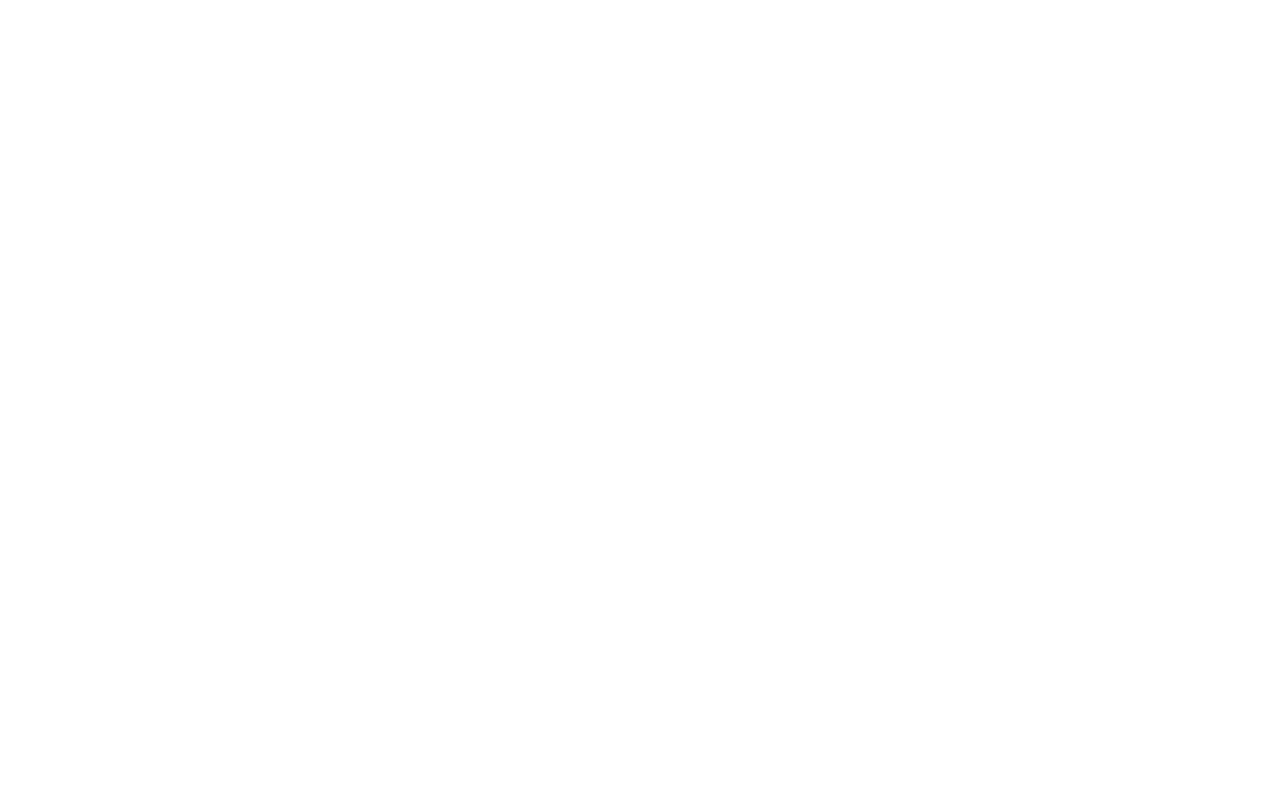
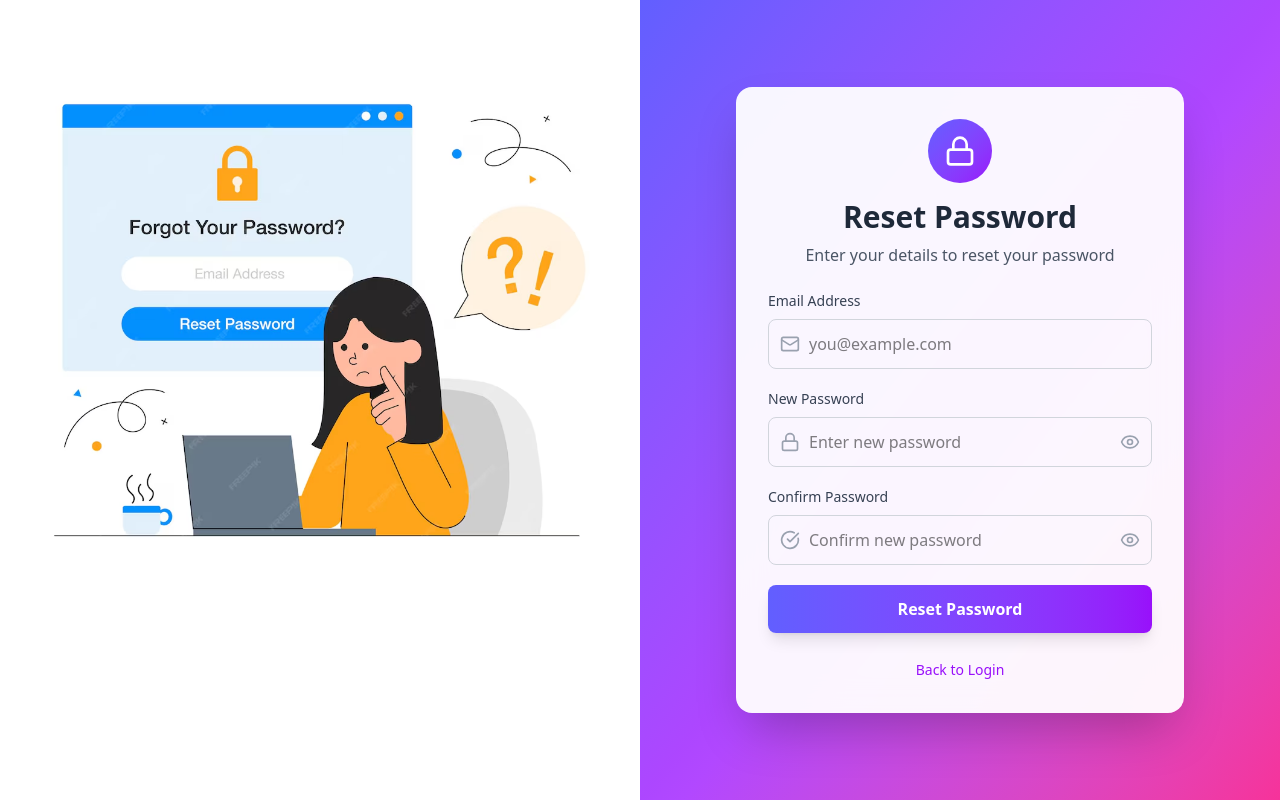
Before and after one commit to hari-7102/Blog-Frontend, a React (Vite) app: page /forgot in a window 1280 px wide. Before the commit this address had no page. Built offline with nearby package versions, Linux system fonts and the light colour scheme.

Commit message:
add forgot password

```diff
--- a/src/App.tsx
+++ b/src/App.tsx
@@ -14,6 +14,7 @@
 const AdminUser = lazy(() => import('./components/AdminUser'))
 const Notfound = lazy(() => import('./components/Notfound'))
 const AdminUpdate = lazy(() => import('./components/AdminUpdate'))
+const ForgotPassword = lazy(() => import('./components/ForgotPassword'))
 
 const App = () => {
 
@@ -25,6 +26,7 @@
           <Route path="/" element={<Home/>} />
           <Route path="/login" element={<Login/>} />
           <Route path="/register" element={<Register/>} />
+          <Route path="/forgot" element={<ForgotPassword/>} />
           <Route path="/blog" element={<Blog/>} />
           <Route path="/create" element={<CreateBlog/>} />
           <Route path="/update" element={<UpdateBlog/>} />
--- a/src/apiClient/apiClient.tsx
+++ b/src/apiClient/apiClient.tsx
@@ -1,8 +1,8 @@
 import axios from 'axios';
 
 const apiClient = axios.create({
-  // baseURL: "http://localhost:3000",
-  baseURL : "https://blog-backend-lake-sigma.vercel.app/",
+  baseURL: "http://localhost:3000",
+  // baseURL : "https://blog-backend-lake-sigma.vercel.app/",
   withCredentials: true,
   headers: {
     'Content-Type': 'application/json',
--- /dev/null
+++ b/src/components/ForgotPassword.tsx
@@ -0,0 +1,161 @@
+import React from 'react'
+
+import { useState } from 'react';
+import { Eye, EyeOff, Mail, Lock, CheckCircle } from 'lucide-react';
+import Img from '../assets/Forgot.png'
+import apiClient from '../apiClient/apiClient';
+
+const ForgotPassword = () => {
+  const [showPassword, setShowPassword] = useState(false);
+  const [showConfirmPassword, setShowConfirmPassword] = useState(false);
+  const [formData, setFormData] = useState({
+    email: '',
+    password: '',
+    confirmPassword: ''
+  });
+  const [errors, setErrors] = useState({});
+
+  const handleChange = (e) => {
+    const { name, value } = e.target;
+    setFormData(prev => ({
+      ...prev,
+      [name]: value
+    }));
+    if (errors[name]) {
+      setErrors(prev => ({ ...prev, [name]: '' }));
+    }
+  };
+
+  const handleSubmit = async(e) => {
+
+    e.preventDefault();
+    const data = {
+      email: formData.email,
+      password: formData.password,
+      confirmPassword: formData.confirmPassword
+    };
+    try{
+        const reponse = await apiClient.post('/forgotpassword',data)
+        console.log(reponse.data);
+        alert("Password Reset Successful!.");
+        window.location.href = '/login';
+    }catch(err){
+      console.log("Error:",err)
+    }
+  }
+
+
+  return (
+    <div className='w-full flex overflow-hidden'>
+
+        <div className='w-1/2 '>
+            <img src={Img} alt="" />
+        </div>
+
+
+        <div className="w-1/2  min-h-screen bg-gradient-to-br from-indigo-500 via-purple-500 to-pink-500 flex items-center justify-center p-4">
+        <div className="w-full max-w-md">
+            <div className="bg-white/95 backdrop-blur-lg rounded-2xl shadow-2xl p-8 space-y-6">
+            <div className="text-center space-y-2">
+                <div className="w-16 h-16 bg-gradient-to-br from-indigo-500 to-purple-600 rounded-full mx-auto flex items-center justify-center mb-4">
+                <Lock className="w-8 h-8 text-white" />
+                </div>
+                <h2 className="text-3xl font-bold text-gray-800">Reset Password</h2>
+                <p className="text-gray-600">Enter your details to reset your password</p>
+            </div>
+
+            <form onSubmit={handleSubmit} className="space-y-5">
+                <div className="space-y-2">
+                <label htmlFor="email" className="text-sm font-medium text-gray-700 block">
+                    Email Address
+                </label>
+                <div className="relative">
+                    <Mail className="absolute left-3 top-1/2 transform -translate-y-1/2 w-5 h-5 text-gray-400" />
+                    <input
+                    type="email"
+                    id="email"
+                    name="email"
+                    value={formData.email}
+                    onChange={handleChange}
+                    className={`w-full pl-10 pr-4 py-3 border ${errors.email ? 'border-red-500' : 'border-gray-300'} rounded-lg focus:ring-2 focus:ring-purple-500 focus:border-transparent outline-none transition-all`}
+                    placeholder="you@example.com"
+                    />
+                </div>
+
+                </div>
+
+                <div className="space-y-2">
+                <label htmlFor="password" className="text-sm font-medium text-gray-700 block">
+                    New Password
+                </label>
+                <div className="relative">
+                    <Lock className="absolute left-3 top-1/2 transform -translate-y-1/2 w-5 h-5 text-gray-400" />
+                    <input
+                    type={showPassword ? 'text' : 'password'}
+                    id="password"
+                    name="password"
+                    value={formData.password}
+                    onChange={handleChange}
+                    className={`w-full pl-10 pr-12 py-3 border ${errors.password ? 'border-red-500' : 'border-gray-300'} rounded-lg focus:ring-2 focus:ring-purple-500 focus:border-transparent outline-none transition-all`}
+                    placeholder="Enter new password"
+                    />
+                    <button
+                    type="button"
+                    onClick={() => setShowPassword(!showPassword)}
+                    className="absolute right-3 top-1/2 transform -translate-y-1/2 text-gray-400 hover:text-gray-600"
+                    >
+                    {showPassword ? <EyeOff className="w-5 h-5" /> : <Eye className="w-5 h-5" />}
+                    </button>
+                </div>
+
+                </div>
+
+                <div className="space-y-2">
+                <label htmlFor="confirmPassword" className="text-sm font-medium text-gray-700 block">
+                    Confirm Password
+                </label>
+                <div className="relative">
+                    <CheckCircle className="absolute left-3 top-1/2 transform -translate-y-1/2 w-5 h-5 text-gray-400" />
+                    <input
+                    type={showConfirmPassword ? 'text' : 'password'}
+                    id="confirmPassword"
+                    name="confirmPassword"
+                    value={formData.confirmPassword}
+                    onChange={handleChange}
+                    className={`w-full pl-10 pr-12 py-3 border ${errors.confirmPassword ? 'border-red-500' : 'border-gray-300'} rounded-lg focus:ring-2 focus:ring-purple-500 focus:border-transparent outline-none transition-all`}
+                    placeholder="Confirm new password"
+                    />
+                    <button
+                    type="button"
+                    onClick={() => setShowConfirmPassword(!showConfirmPassword)}
+                    className="absolute right-3 top-1/2 transform -translate-y-1/2 text-gray-400 hover:text-gray-600"
+                    >
+                    {showConfirmPassword ? <EyeOff className="w-5 h-5" /> : <Eye className="w-5 h-5" />}
+                    </button>
+                </div>
+
+                </div>
+
+                <button
+                type="submit"
+                className="w-full bg-gradient-to-r from-indigo-500 to-purple-600 text-white py-3 rounded-lg font-semibold hover:from-indigo-600 hover:to-purple-700 focus:outline-none focus:ring-2 focus:ring-purple-500 focus:ring-offset-2 transform hover:scale-[1.02] transition-all shadow-lg"
+                >
+                Reset Password
+                </button>
+            </form>
+
+            <div className="text-center">
+                <a href="/login" className="text-sm text-purple-600 hover:text-purple-700 font-medium">
+                Back to Login
+                </a>
+            </div>
+            </div>
+        </div>
+        </div>
+
+
+    </div>
+  );
+};
+
+export default ForgotPassword;
--- a/src/components/Login.tsx
+++ b/src/components/Login.tsx
@@ -49,7 +49,7 @@
           />
         </div>
 
-        <div className="mb-6 relative">
+        <div className="mb-4      relative">
           <label className="block text-lg font-medium text-gray-900 mb-1">
             Password
           </label>
@@ -70,6 +70,10 @@
           </button>
         </div>
 
+        <div className='flex justify-between items-center mb-3.5'>
+        <p  onClick={handleRouter}      className='text-gray-600 hover:underline underline-offset-2 cursor-pointer'>Back to Home </p>
+        <p onClick={() => navigate('/forgot')} className='text-gray-600 hover:underline underline-offset-2 cursor-pointer'>Forgot Password ?</p>
+        </div>
         <button
           type="submit"
           onClick={handlesubmit}
@@ -78,7 +82,7 @@
           Log In
         </button>
 
-        <button className='w-full text-white py-2 rounded-md hover:bg-gray-900 bg-gray-700 mt-3'  onClick={handleRouter}>Back to Home</button>
+        {/* <button className='w-full text-white py-2 rounded-md hover:bg-gray-900 bg-gray-700 mt-3'  onClick={handleRouter}>Back to Home</button> */}
 
         <p className="text-smd text-center mt-4 text-gray-800">
           Don't have an account?{' '}
--- a/src/components/Register.tsx
+++ b/src/components/Register.tsx
@@ -1,6 +1,7 @@
 import React, { useState } from 'react';
 import apiClient from '../apiClient/apiClient';
 import Img from '../assets/Sign.png'
+
 
 const Register = () => {
   const [formData, setFormData] = useState({
@@ -11,6 +12,7 @@
   });
 
   const [showpassword, setShowPassword] = useState(false);
+  const [error, setError] = useState('');
 
   const [role] = useState('user');
 
@@ -29,8 +31,14 @@
         alert("Registration Successful!.");
         window.location.href = '/login';
     } catch (error) {
-        console.error("Registration failed:", error);
-        alert("Registration failed. Please try again.");
+        console.error('Error registering user:', error);
+        const errorMessage =
+          error.response?.data?.message ||
+          error.message ||
+          'Registration failed. Please try again.';
+
+        setError(errorMessage);
+        // alert("Registration failed. Please try again.");
     }
   };
 
@@ -111,7 +119,11 @@
               <option value="moderator">Moderator</option>
           </select>
           </div> */}
+            {error &&
 
+            <p className="text-gray-700    text-sm mb-4">{error}</p>
+
+            }
 
           <button
             onClick={handleSubmit}
```
Also changed, not shown: src/assets/Forgot.png (added).
